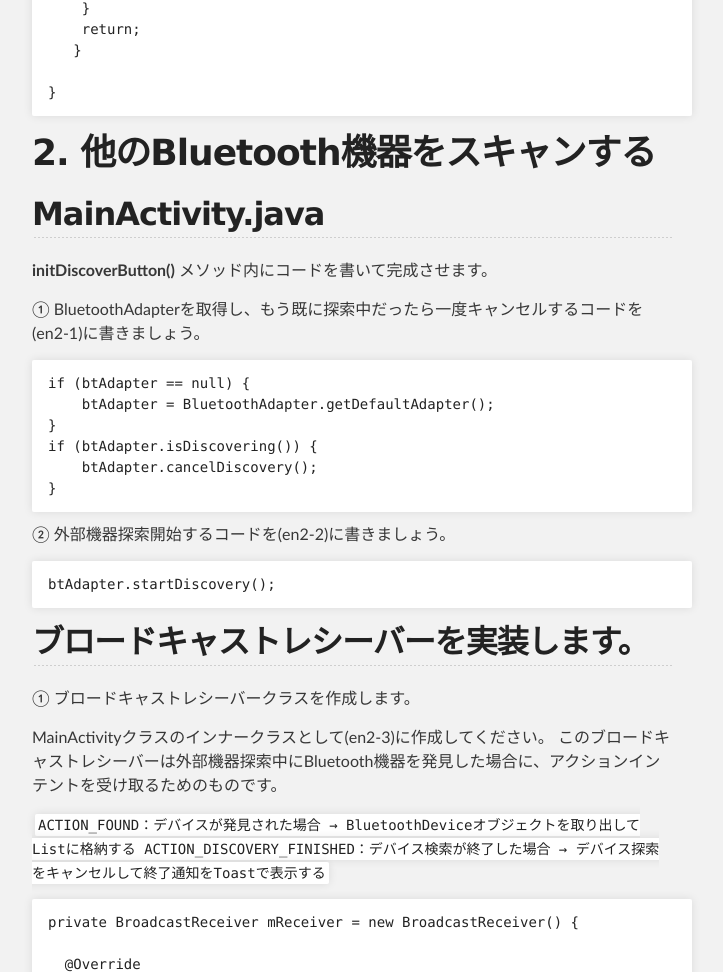
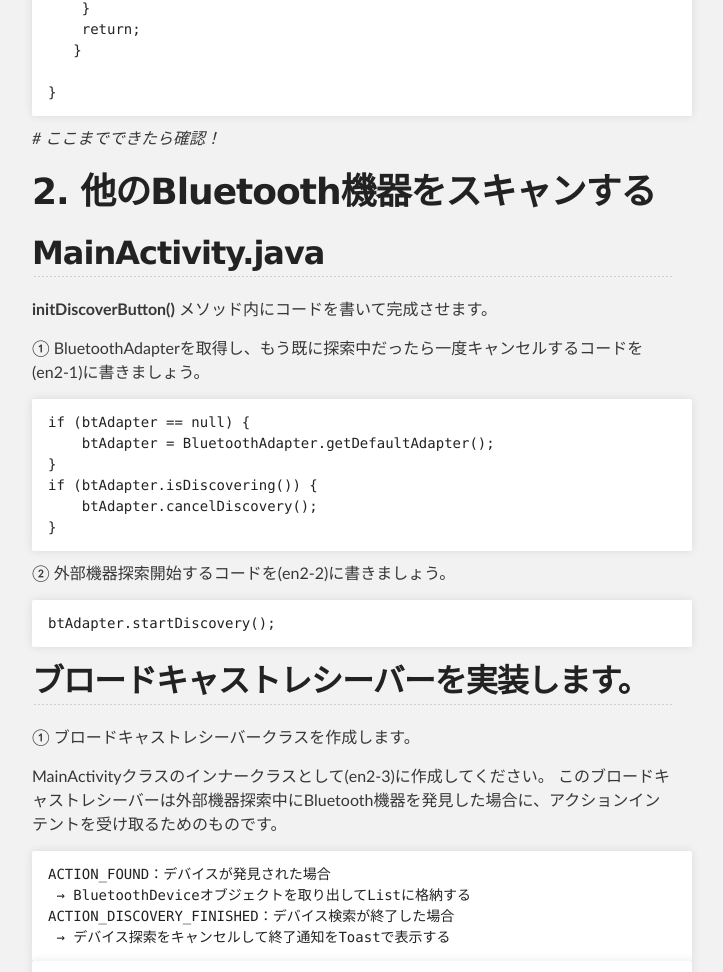
Before and after one commit to kaotaro/tech-nwbt, a plain HTML site: page index.html in a window 1280 px wide. Shown: the part 1538-2510 px from the top of the page, without its empty margins (288-1011 px from the left). Drawn offline with Linux system fonts and the light colour scheme.

```diff
--- a/index.html
+++ b/index.html
@@ -94,6 +94,8 @@ protected void onActivityResult(int reqestCode,
 }
 </code></pre>
 
+<p><em># ここまでできたら確認！</em></p>
+
 <h1>
 <a id="2-他のbluetooth機器をスキャンする" class="anchor" href="#2-%E4%BB%96%E3%81%AEbluetooth%E6%A9%9F%E5%99%A8%E3%82%92%E3%82%B9%E3%82%AD%E3%83%A3%E3%83%B3%E3%81%99%E3%82%8B" aria-hidden="true"><span class="octicon octicon-link"></span></a>2. 他のBluetooth機器をスキャンする</h1>
 
@@ -125,10 +127,11 @@ if (btAdapter.isDiscovering()) {
 <p>MainActivityクラスのインナークラスとして(en2-3)に作成してください。
 このブロードキャストレシーバーは外部機器探索中にBluetooth機器を発見した場合に、アクションインテントを受け取るためのものです。</p>
 
-<p><code>
-ACTION_FOUND：デバイスが発見された場合 → BluetoothDeviceオブジェクトを取り出してListに格納する
-ACTION_DISCOVERY_FINISHED：デバイス検索が終了した場合 → デバイス探索をキャンセルして終了通知をToastで表示する
-</code></p>
+<pre><code>ACTION_FOUND：デバイスが発見された場合
+ → BluetoothDeviceオブジェクトを取り出してListに格納する
+ACTION_DISCOVERY_FINISHED：デバイス検索が終了した場合
+ → デバイス探索をキャンセルして終了通知をToastで表示する
+</code></pre>
 
 <pre><code>private BroadcastReceiver mReceiver = new BroadcastReceiver() {
 
@@ -209,6 +212,8 @@ for (BluetoothDevice device : boundedDevices) {
 adapter2.notifyDataSetChanged();
 </code></pre>
 
+<p><em># ここまでできたら確認！</em></p>
+
 <h1>
 <a id="4-外部機器のデバイスのスキャンに対して応答する" class="anchor" href="#4-%E5%A4%96%E9%83%A8%E6%A9%9F%E5%99%A8%E3%81%AE%E3%83%87%E3%83%90%E3%82%A4%E3%82%B9%E3%81%AE%E3%82%B9%E3%82%AD%E3%83%A3%E3%83%B3%E3%81%AB%E5%AF%BE%E3%81%97%E3%81%A6%E5%BF%9C%E7%AD%94%E3%81%99%E3%82%8B" aria-hidden="true"><span class="octicon octicon-link"></span></a>4. 外部機器のデバイスのスキャンに対して応答する</h1>
 
@@ -237,6 +242,8 @@ startActivityForResult(intent, REQUEST_BT_DISCOVERABLE);
     }
 }
 </code></pre>
+
+<p><em># ここまでできたら確認！</em></p>
 
 <h1>
 <a id="5-bluetooth対応機器の情報表示" class="anchor" href="#5-bluetooth%E5%AF%BE%E5%BF%9C%E6%A9%9F%E5%99%A8%E3%81%AE%E6%83%85%E5%A0%B1%E8%A1%A8%E7%A4%BA" aria-hidden="true"><span class="octicon octicon-link"></span></a>5. Bluetooth対応機器の情報表示</h1>
@@ -267,8 +274,7 @@ public void onItemClick(AdapterView&lt;?&gt; parent, View view,
 }
 </code></pre>
 
-<h1>
-<a id="ここまでできたら確認" class="anchor" href="#%E3%81%93%E3%81%93%E3%81%BE%E3%81%A7%E3%81%A7%E3%81%8D%E3%81%9F%E3%82%89%E7%A2%BA%E8%AA%8D" aria-hidden="true"><span class="octicon octicon-link"></span></a>ここまでできたら確認！</h1>
+<p><em># ここまでできたら確認！</em></p>
       </section>
     </div>
 
```
Also changed, not shown: params.json (+1 -1 lines).
